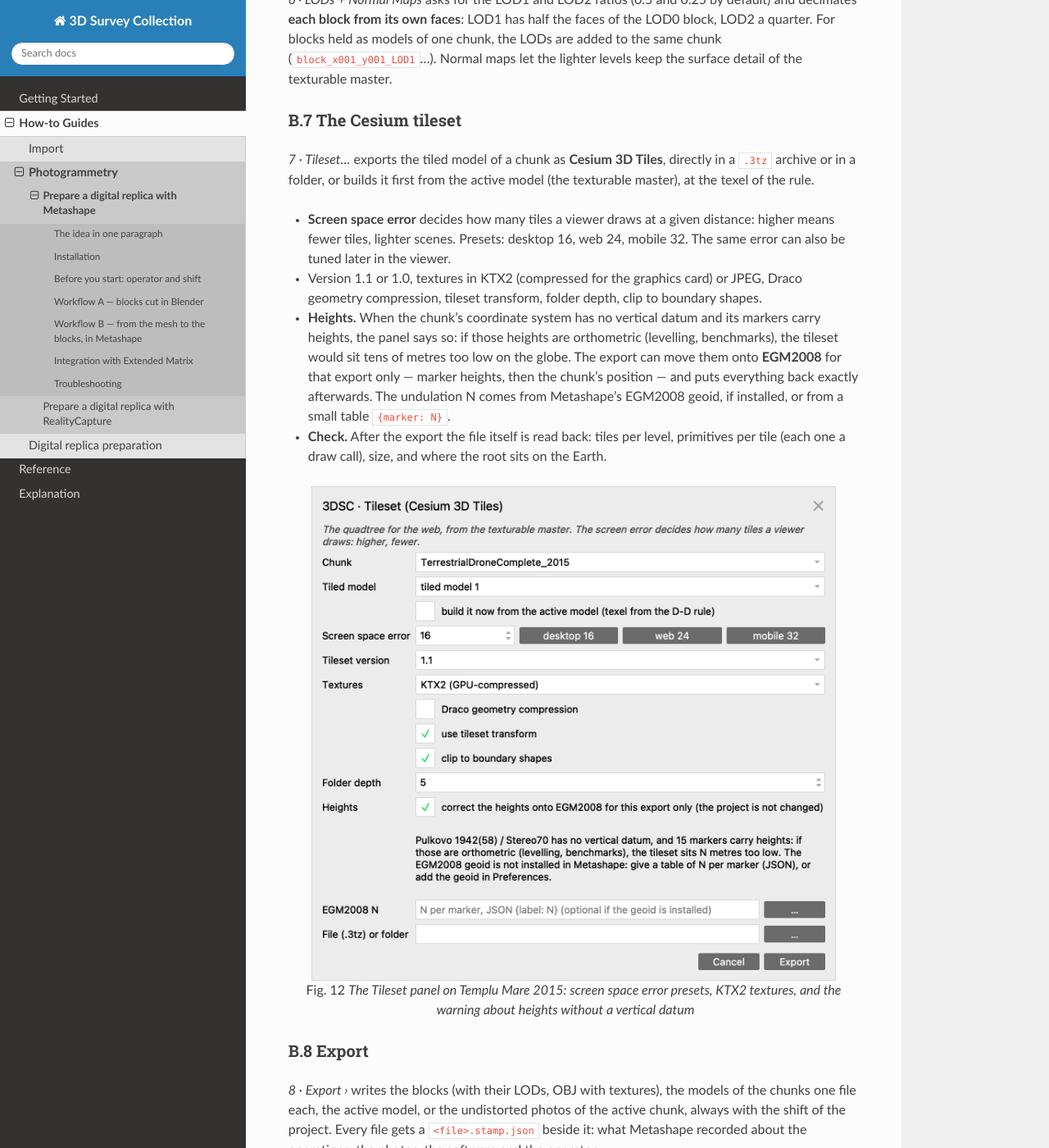
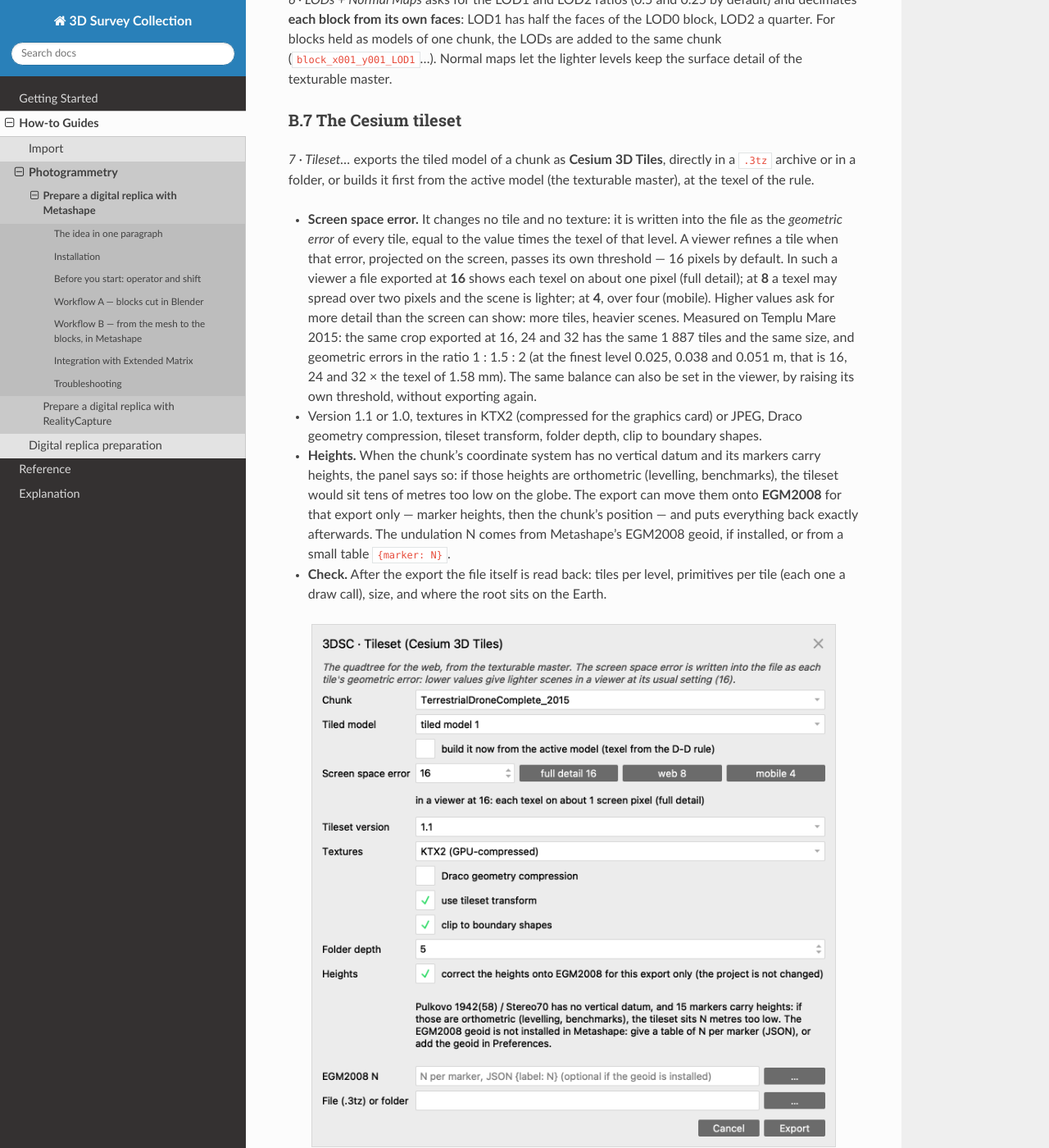
Before and after one commit to zalmoxes-laran/3D-survey-collection-doc, a Sphinx documentation site: the page built from docs/how-to/photogrammetry/prepare-with-metashape.rst, in a window 1280 px wide and 1400 px high, scrolled down 11153 px. Shown: the whole window at 82% size. Built offline with Sphinx 7.4.7 and the Read the Docs theme 3.1.0, drawn with Linux system fonts in a browser that asks for light colours; some of the changed text lies outside the part shown.

Commit message:
3DSC for Metashape: the screen space error as measured, presets 16 / 8 / 4

```diff
--- a/docs/how-to/photogrammetry/prepare-with-metashape.rst
+++ b/docs/how-to/photogrammetry/prepare-with-metashape.rst
@@ -424,9 +424,19 @@ B.7 The Cesium tileset
 directly in a ``.3tz`` archive or in a folder, or builds it first from the
 active model (the texturable master), at the texel of the rule.
 
-- **Screen space error** decides how many tiles a viewer draws at a given
-  distance: higher means fewer tiles, lighter scenes. Presets: desktop 16,
-  web 24, mobile 32. The same error can also be tuned later in the viewer.
+- **Screen space error.** It changes no tile and no texture: it is written
+  into the file as the *geometric error* of every tile, equal to the value
+  times the texel of that level. A viewer refines a tile when that error,
+  projected on the screen, passes its own threshold — 16 pixels by default.
+  In such a viewer a file exported at **16** shows each texel on about one
+  pixel (full detail); at **8** a texel may spread over two pixels and the
+  scene is lighter; at **4**, over four (mobile). Higher values ask for more
+  detail than the screen can show: more tiles, heavier scenes. Measured on
+  Templu Mare 2015: the same crop exported at 16, 24 and 32 has the same 1 887
+  tiles and the same size, and geometric errors in the ratio 1 : 1.5 : 2 (at the
+  finest level 0.025, 0.038 and 0.051 m, that is 16, 24 and 32 × the texel of
+  1.58 mm). The same balance can also be set in the viewer, by raising its own
+  threshold, without exporting again.
 - Version 1.1 or 1.0, textures in KTX2 (compressed for the graphics card) or
   JPEG, Draco geometry compression, tileset transform, folder depth, clip to
   boundary shapes.
@@ -446,7 +456,7 @@ active model (the texturable master), at the texel of the rule.
    :width: 640
    :align: center
 
-   *The Tileset panel on Templu Mare 2015: screen space error presets, KTX2 textures, and the warning about heights without a vertical datum*
+   *The Tileset panel on Templu Mare 2015: the screen space error and what it means in a viewer at 16, KTX2 textures, the warning about heights without a vertical datum*
 
 B.8 Export
 ----------
--- a/docs/reference/tools/metashape-tool.rst
+++ b/docs/reference/tools/metashape-tool.rst
@@ -141,7 +141,10 @@ same chunk.
 
 - **Chunk**, **Tiled model**, or *build it now* from the active model
   (``buildTiledModel(source_data=ModelData)``, pixel size from the texel);
-- **Screen space error** (presets desktop 16 · web 24 · mobile 32);
+- **Screen space error** (presets full detail 16 · web 8 · mobile 4): written as
+  each tile's ``geometricError`` = value × texel of the level; tiles and
+  textures are the same whatever the value. In a viewer whose threshold is 16
+  px a texel is drawn on up to 16 / value pixels;
 - **Tileset version** 1.1/1.0, **Textures** KTX2/JPEG, **Draco**,
   **tileset transform**, **clip to boundary**, **folder depth**;
 - **Heights**: correction onto EGM2008 for this export only, from
```
Also changed, not shown: docs/img/metashape/ms_tileset_panel.png.
